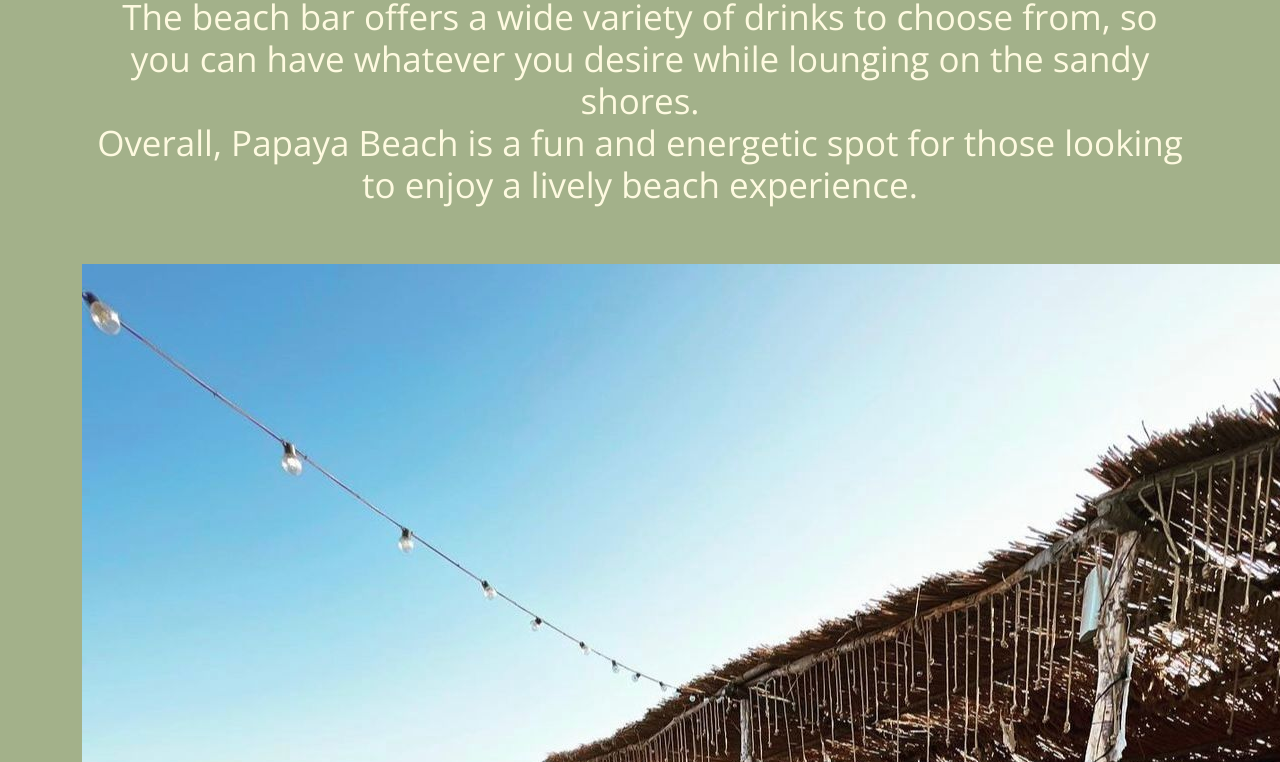
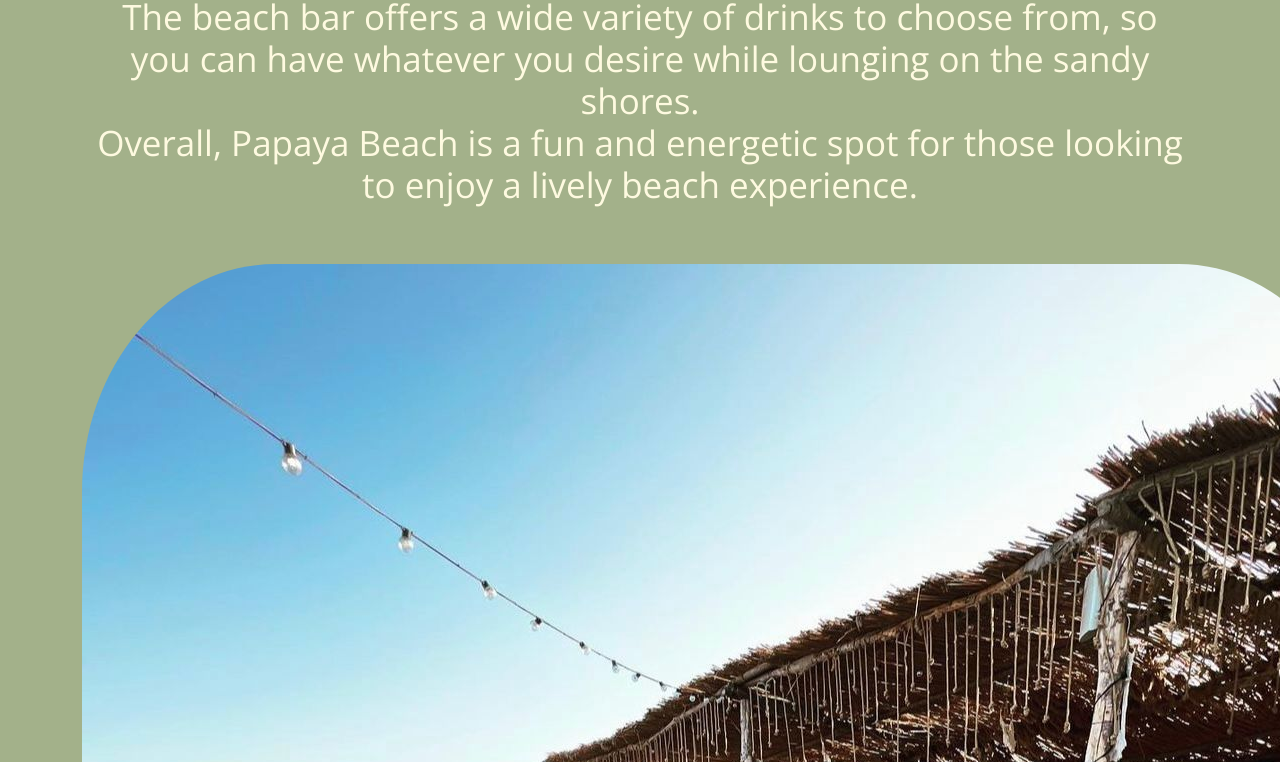
Before and after one commit to idragos00/Firma-Marco, a website: page index.html in a window 1280 px wide. Shown: the part 190-952 px from the top of the page. Drawn offline with nearby package versions, Linux system fonts and the light colour scheme.

Commit message:
border-radius

```diff
--- a/style.scss
+++ b/style.scss
@@ -18,11 +18,11 @@
   padding: 30px 0;
 
   img {
+    border-radius: 15%;
     padding: 20px 0;
     margin: auto;
     justify-content: center;
     align-items: center;
-    border-radius: 20px;
   }
   h1 {
     font-family: "Open Sans", sans-serif;
```
Also changed, not shown: style.css, style.min.css.
